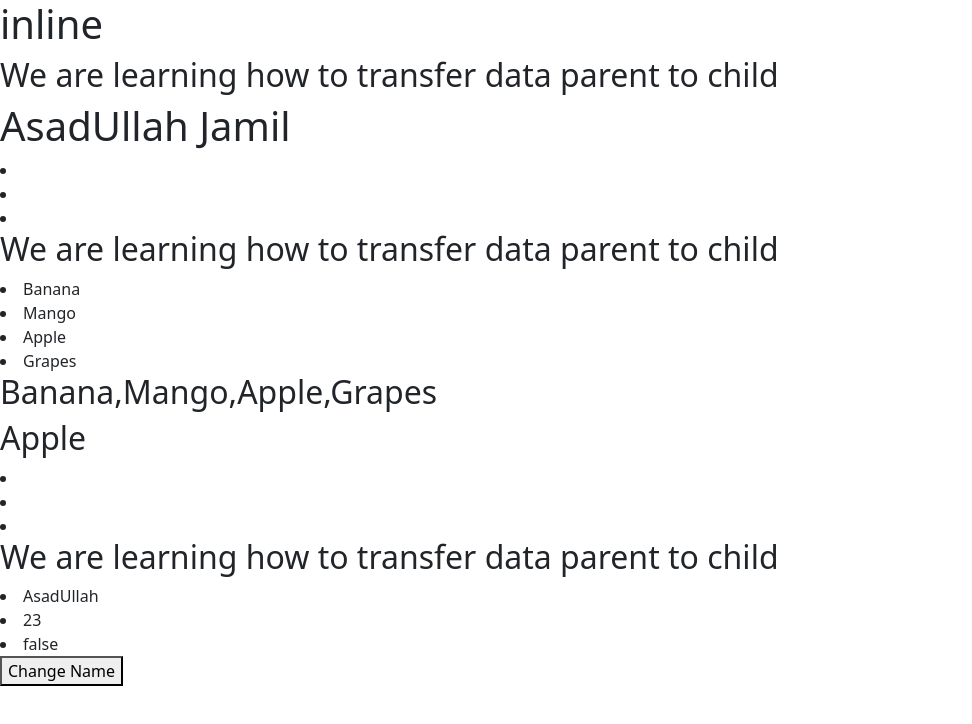
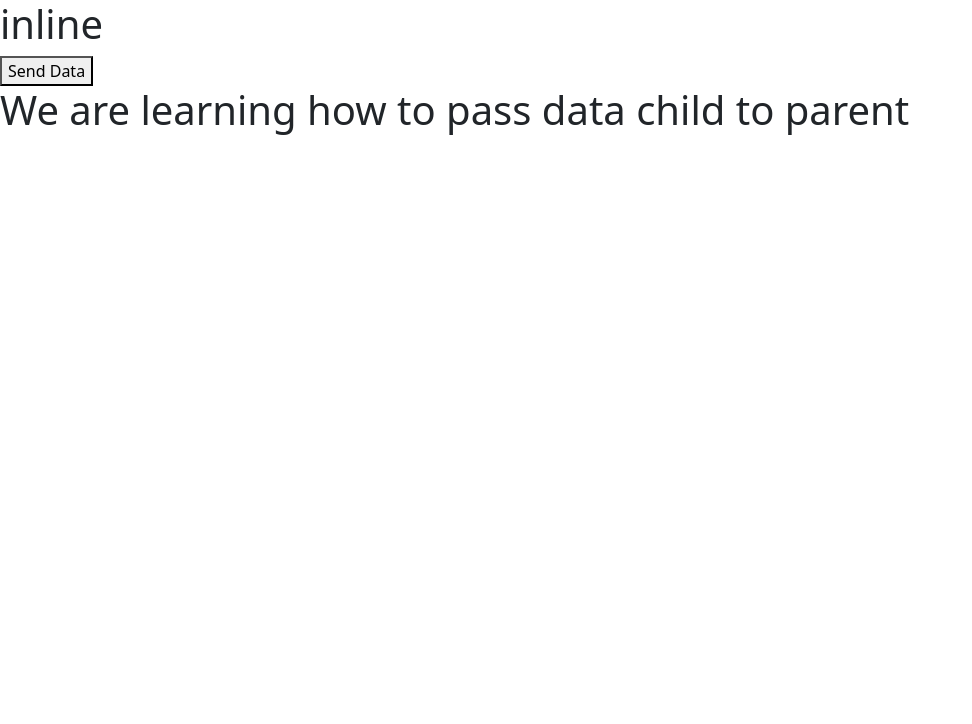
Before and after one commit to asadullahjamil0/inline, an Angular app: page / in a window 1280 px wide. Shown: the top 724 px of the page, without its empty margins (0-972 px from the left). Built offline with nearby package versions, Linux system fonts and the light colour scheme.

Commit message:
Send data child to parent.

```diff
--- a/src/app/app.component.html
+++ b/src/app/app.component.html
@@ -15,7 +15,10 @@
 <!-- <app-ngfor></app-ngfor> -->
 <!-- <app-fornested></app-fornested> -->
 <!-- <app-boots></app-boots> -->
-<app-child [myData]="name"></app-child>
+<!-- <app-child [myData]="name"></app-child>
+
 <app-child [myArr]="fruits"></app-child>
 <app-child [myObj]="obj"></app-child>
-<button (click)="changeName()">Change Name</button>
+<button (click)="changeName()">Change Name</button> -->
+<h2>{{ msg }}</h2>
+<app-child2 (childEvent)="msg=$event"></app-child2>
--- a/src/app/app.component.ts
+++ b/src/app/app.component.ts
@@ -17,4 +17,6 @@ export class AppComponent {
   changeName() {
     this.name === 'AsadUllah Jamil' ? this.name = 'Bilal Abbas' : this.name = 'AsadUllah Jamil';
   }
+
+  public msg = "";
 }
--- a/src/app/app.module.ts
+++ b/src/app/app.module.ts
@@ -21,6 +21,7 @@ import { NgforComponent } from './ngfor/ngfor.component';
 import { FornestedComponent } from './fornested/fornested.component';
 import { BootsComponent } from './boots/boots.component';
 import { ChildComponent } from './child/child.component';
+import { Child2Component } from './child2/child2.component';
 
 @NgModule({
   declarations: [
@@ -41,7 +42,8 @@ import { ChildComponent } from './child/child.component';
     NgforComponent,
     FornestedComponent,
     BootsComponent,
-    ChildComponent
+    ChildComponent,
+    Child2Component
   ],
   imports: [
     BrowserModule,
--- /dev/null
+++ b/src/app/child2/child2.component.html
@@ -0,0 +1,3 @@
+
+<button (click)="fireEvent()">Send Data</button>
+<h1>We are learning how to pass data child to parent</h1>
--- /dev/null
+++ b/src/app/child2/child2.component.ts
@@ -0,0 +1,14 @@
+import { Component, EventEmitter, Output } from '@angular/core';
+
+@Component({
+  selector: 'app-child2',
+  templateUrl: './child2.component.html',
+  styleUrl: './child2.component.css'
+})
+export class Child2Component {
+  @Output() public childEvent = new EventEmitter();
+  fireEvent() {
+    this.childEvent.emit("Education is like a oxygen to live intellactual life!");
+  }
+
+}
```
Also changed, not shown: src/app/child2/child2.component.css (added), 1 other file (tests, documents, lock files or other folders).
